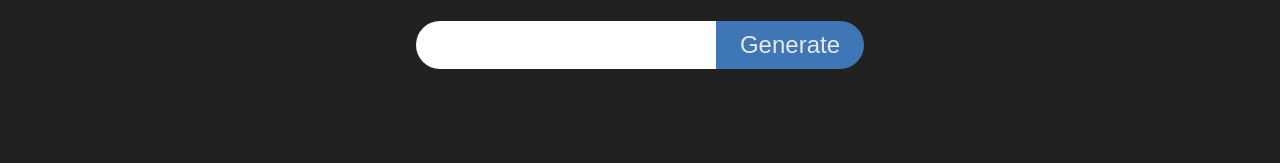
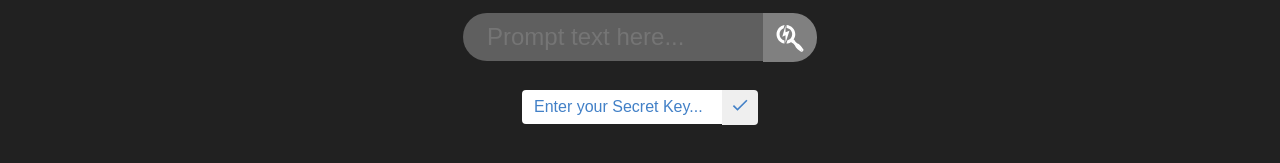
Before and after one commit to Mr-Gagan-Udan/AI_Image_Generator_May_2024, a React app in the folder Client/: page / in a window 1280 px wide. Shown: the part 531-694 px from the top of the page. Built offline with nearby package versions, Linux system fonts and the light colour scheme.

Commit message:
Secret Key Logic Added

```diff
--- a/Client/package.json
+++ b/Client/package.json
@@ -12,6 +12,7 @@
     "parcel": "^2.12.0",
     "react": "^18.3.1",
     "react-dom": "^18.3.1",
+    "react-icons": "^5.2.0",
     "react-router-dom": "^6.23.0"
   },
   "devDependencies": {
--- a/Client/src/components/ImageGenerator.js
+++ b/Client/src/components/ImageGenerator.js
@@ -1,14 +1,16 @@
-import { useState } from "react";
+import { useEffect, useState } from "react";
+import { FaSearchengin } from "react-icons/fa";
+import { MdOutlineDone } from "react-icons/md";
+
 import 'dotenv/config';
+import ErrorPopUp from "./common/ErrorPopUp";
 
 const ImageGenerator = () => {
     const [searchText, setSearchText] = useState('');
+    const [secretKey, setSecretKey] = useState('');
+    const [authorization, setAuthorization] = useState({allowed: false});
     const [imageUrl, setImageUrl] = useState(process.env.DEFAULT_IMAGE_URL);
     const [loading, setLoading] = useState(false);
-
-    const textChanged = (e) => {
-        setSearchText(e.target.value);
-    }
 
     const downloadImage = (src=imageUrl) => {
         console.log(src);
@@ -32,6 +34,10 @@ const ImageGenerator = () => {
     }
 
     const getNewImage = async() => {
+        if(!searchText){
+            return alert('Input is empty!');
+        }
+
         try{
             setLoading(true);
             const res = await fetch(`${process.env.BACKEND_URL}/api/v1/images`, {
@@ -39,7 +45,8 @@ const ImageGenerator = () => {
                 body: JSON.stringify({
                 userId: "default-1",
                 searchText: searchText,
-                secretKey: process.env.BACKEND_CONNECTIONS_SECRET_KEY,
+                userSecretKey: secretKey,
+                frontendSecretKey: process.env.BACKEND_CONNECTIONS_SECRET_KEY,
                 size: '256x256'
                 }),
                 headers: {
@@ -51,11 +58,14 @@ const ImageGenerator = () => {
             console.log(data);
             // imageUrl = data.data.image;
             if(data.status == 'fail'){
-                alert(data?.message?.title);
-                alert(data?.message?.text);
+                ErrorPopUp(data);
             }
             else{
                 setImageUrl(data.data.image);
+                setAuthorization((prev)=>({
+                    ...prev,
+                    remainingCounts: prev.remainingCounts-1,
+                }));
             }
             setLoading(false);
         }
@@ -65,6 +75,45 @@ const ImageGenerator = () => {
         }
     }
 
+    const checkIfValidSecretKey = async () => {
+        if(!secretKey){
+            return alert('Input is empty!');
+        }
+        try{
+            const res = await fetch(`${process.env.BACKEND_URL}/api/v1/images/validSecret`, {
+                method: "POST",
+                body: JSON.stringify({
+                    secretKey: secretKey,
+                }),
+                headers: {
+                    "Content-type": "application/json",
+                    "Access-Control-Allow-Origin": "*",
+                }
+            });
+            const data = await res.json();
+            console.log(data);
+            if(data.status==='fail'){
+                ErrorPopUp(data);
+            }
+            else{
+                setAuthorization({
+                    allowed: true,
+                    allowedCounts: data.data.allowedCounts,
+                    remainingCounts: data.data.remainingCounts,
+                });
+            }
+        }
+        catch(err){
+            alert('Something went wrong...');
+        }
+    }
+
+    useEffect(()=>{
+        if(authorization.remainingCounts<=0){
+            window.location.reload();
+        }
+    },[authorization])
+
     return(
         <div className="image-generator-container">
             <h1>Try our latest AI Image Generator for free!</h1>
@@ -73,12 +122,25 @@ const ImageGenerator = () => {
                 <div className={loading ? 'loader loader-on' : 'loader'} />
             </div>
             <div className='search-container'>
-                <input value={searchText} onChange={(e)=>{textChanged(e)}}/>
-                <button onClick={getNewImage}>Generate</button>
+                <input disabled={!authorization.allowed} placeholder='Prompt text here...' value={searchText} onChange={(e)=>{setSearchText(e.target.value)}}/>
+                <button disabled={!authorization.allowed} className={authorization.allowed?'':'btn-disabled'} onClick={getNewImage}><FaSearchengin/></button>
             </div>
             {
+                authorization.allowed ?
+                (
+                        <p className='remaining-counts'>Remaining Trials: <strong>{authorization.remainingCounts}</strong> / {authorization.allowedCounts}</p>
+                )
+                :
+                (
+                    <div className='search-secret-key-container'>
+                        <input placeholder='Enter your Secret Key...' value={secretKey} className='search-secret-key' onChange={(e)=>{setSecretKey(e.target.value)}}/>
+                        <button onClick={checkIfValidSecretKey}><MdOutlineDone /></button>
+                    </div>
+                )
+            }
+            {
                 imageUrl !== process.env.DEFAULT_IMAGE_URL &&
-                <button class='download-btn' onClick={()=>downloadImage()}>Download</button>
+                <button className='download-btn' onClick={()=>downloadImage()}>Download</button>
             }
         </div>
     )
--- /dev/null
+++ b/Client/src/components/common/ErrorPopUp.js
@@ -0,0 +1,6 @@
+const ErrorPopUp = (data) => {
+    alert(data?.message?.title);
+    alert(data?.message?.text);
+}
+
+export default ErrorPopUp;
--- a/Client/styles.css
+++ b/Client/styles.css
@@ -7,6 +7,16 @@
 body{
     background-color: #212121;
     color: #ffffffe4;
+}
+
+.btn-disabled{
+    background-color: grey !important;
+    cursor: not-allowed !important;
+    opacity: 1 !important;
+}
+
+input:disabled{
+    cursor: not-allowed !important;
 }
 
 .navbar{
@@ -45,7 +55,9 @@ body{
 .search-container{
     margin: auto;
     width: fit-content;
-    margin-top: 24px;
+    display: flex;
+    align-items: center;
+    height: 80px;
 
     input{
         height: 48px;
@@ -59,11 +71,11 @@ body{
     }
 
     button{
-        height: 48px;
+        height: 49px;
         border-top-right-radius: 24px;
         border-bottom-right-radius: 24px;
-        padding: 4px 24px;
-        font-size: 24px;
+        padding: 10px 12px;
+        font-size: 30px;
         outline: none;
         border: none;
         opacity: 0.9;
@@ -127,3 +139,46 @@ body{
         font-size: 12px;
     }
 }
+
+
+
+.search-secret-key-container{
+    height: 60px;
+    display: flex;
+    align-items: center;
+    justify-content: center;
+
+    button{
+        outline: none;
+        border: none;
+        height: 35px;
+        font-size: 20px;
+        padding: 0 8px;
+        border-top-right-radius: 4px;
+        border-bottom-right-radius: 4px;
+        cursor: pointer;
+        color: #4280C7;
+    }
+}
+
+.search-secret-key{
+    padding: 8px 12px;
+    width: 200px;
+    font-size: 16px;
+    outline: none;
+    border: none;
+    display: block;
+    border-top-left-radius: 4px;
+    border-bottom-left-radius: 4px;
+
+    &::placeholder{
+        color: #4280C7;
+    }
+}
+
+.remaining-counts{
+    margin: auto;
+    width: fit-content;
+    color: rgb(105, 137, 165);
+    letter-spacing: 1px;
+}
--- a/Server/Schema/imageSchema.js
+++ b/Server/Schema/imageSchema.js
@@ -1,7 +1,7 @@
 import mongoose from 'mongoose';
 const { Schema } = mongoose;
 
-const blogSchema = new Schema({
+const imageSchema = new Schema({
     promptText: String,
     originalUrl: String,
     cloudinaryUrl: String,
@@ -19,6 +19,6 @@ const blogSchema = new Schema({
     }
   });
 
-  const ImageModel = mongoose.model('dall-e-p1', blogSchema);
+  const ImageModel = mongoose.model('dall-e-p1', imageSchema);
 
   export default ImageModel;
```
Also changed, not shown: Server/Controllers/ImageController.js (+53 -6 lines), Server/Routes/ImageRoutes.js (+6 -1 lines), Server/Schema/secretKeysSchema.js (added, +12 -0 lines), 1 other file.
